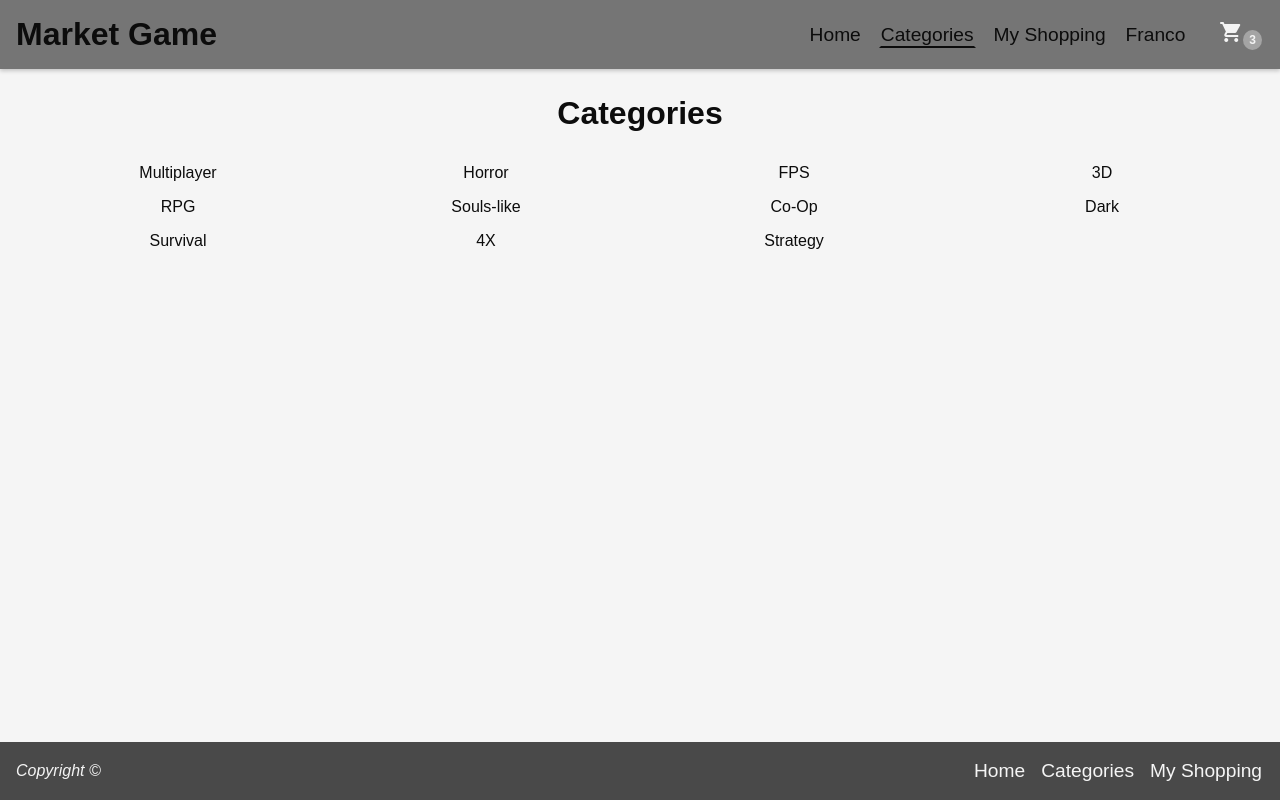
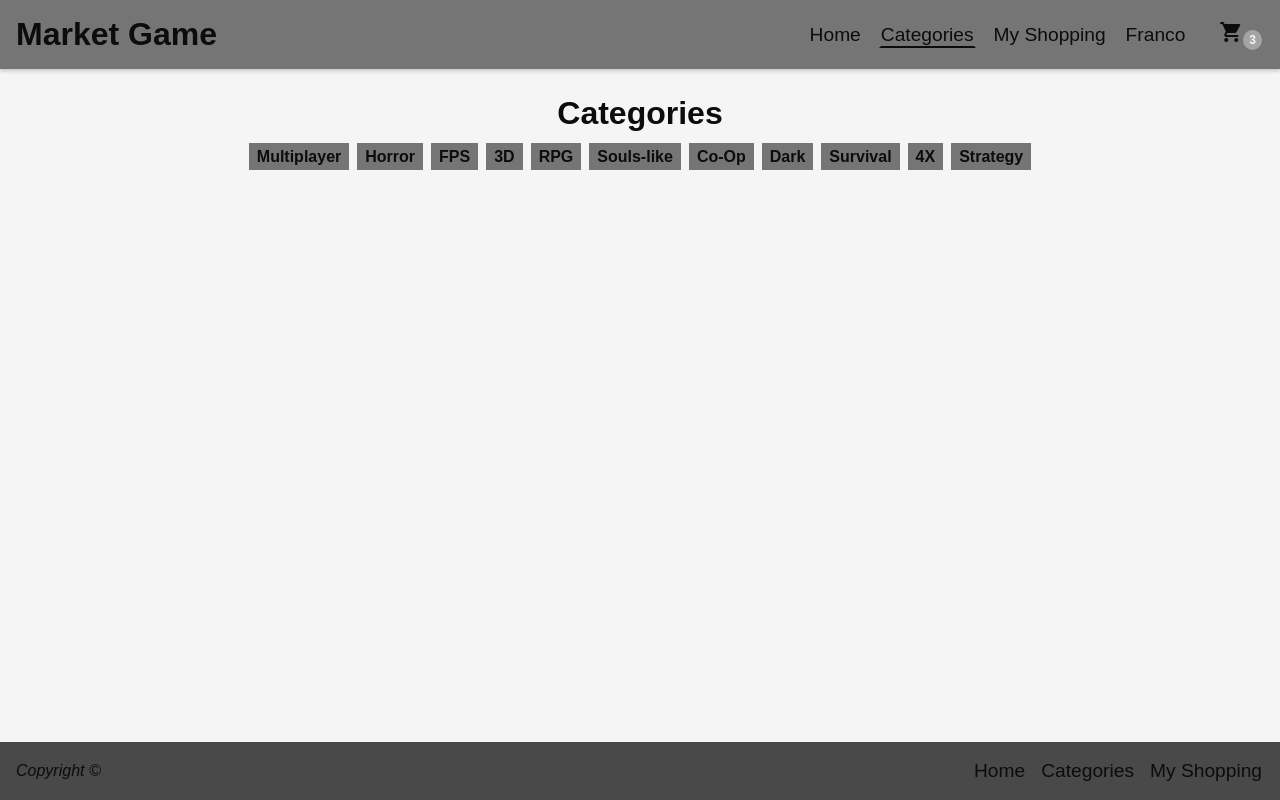
Before and after one commit to Kazte/marketgame-app, a React (Create React App) app: page /categories in a window 1280 px wide. Built offline with nearby package versions, Linux system fonts and the light colour scheme.

Commit message:
Mejora de lista de categorias

```diff
--- a/src/components/CartWidget.js
+++ b/src/components/CartWidget.js
@@ -3,7 +3,7 @@ const CartWidget = () => {
     return (
         <Link to="/cart">
             <div className="cartWidget">
-                <span className="material-icons icon--white">
+                <span className="material-icons icon--black">
                     shopping_cart
                     <span className="cartWidget__number">3</span>
                 </span>
--- /dev/null
+++ b/src/components/Categories.js
@@ -0,0 +1,14 @@
+import CategoriesListContainer from "./CategoriesListContainer";
+
+const Categories = () => {
+    return (
+        <>
+            <div className="categories">
+                <h1 className="categories__title">Categories</h1>
+                <CategoriesListContainer />
+            </div>
+        </>
+    );
+};
+
+export default Categories;
--- a/src/components/CategoriesList.js
+++ b/src/components/CategoriesList.js
@@ -2,17 +2,16 @@ import { Link } from "react-router-dom";
 
 const CategoriesList = ({ categories }) => {
     return (
-        <div className="categories">
-            <h1 className="title">Categories</h1>
         <div className="categoriesList">
             {categories.map((c) => {
                 return (
                     <div key={c.id} className="categoriesList__item">
-                            <Link to={`/products/${c.id}`}>{c.name}</Link>
+                        <Link className="categoriesList__item__link" to={`/products/${c.id}`}>
+                            {c.name}
+                        </Link>
                     </div>
                 );
             })}
-            </div>
         </div>
     );
 };
--- a/src/components/Home.js
+++ b/src/components/Home.js
@@ -3,10 +3,13 @@ import ItemListContainer from "./ItemListContainer";
 
 const Home = () => {
     return (
-        <section className="main__games">
-            <Aside />
-            <ItemListContainer />
-        </section>
+        <>
+            <h1 className="main__title">Games</h1>
+            <section className="main__games">
+                <Aside />
+                <ItemListContainer />
+            </section>
+        </>
     );
 };
 
--- a/src/components/ItemDetail.js
+++ b/src/components/ItemDetail.js
@@ -1,5 +1,6 @@
 import { Link } from "react-router-dom";
 import AddCartButton from "./AddCartButton";
+import CategoriesList from "./CategoriesList";
 
 const ItemDetail = ({ item, categories }) => {
     if (item)
@@ -17,15 +18,7 @@ const ItemDetail = ({ item, categories }) => {
                         <div className="itemDetail__main__description">
                             <div>{item.description}</div>
                             <div className="itemDetail__main__description__categoriesList">
-                                {categories.map((c) => {
-                                    return (
-                                        <div key={c.id} className="itemDetail__main__description__categoriesList__item">
-                                            <Link className="itemDetail__main__description__categoriesList__item__link" to={`/products/${c.id}`}>
-                                                {c.name}
-                                            </Link>
-                                        </div>
-                                    );
-                                })}
+                                <CategoriesList categories={categories} />
                             </div>
                         </div>
                     </section>
--- a/src/components/Main.js
+++ b/src/components/Main.js
@@ -1,10 +1,12 @@
 import { Route, Routes } from "react-router-dom";
 import Aside from "./Aside";
 import CartShop from "./CartShop";
+import Categories from "./Categories";
 import CategoriesListContainer from "./CategoriesListContainer";
 import Home from "./Home";
 import ItemDetailContainer from "./ItemDetailContainer";
 import ItemListContainer from "./ItemListContainer";
+import User from "./User";
 
 const Main = () => {
     return (
@@ -15,8 +17,8 @@ const Main = () => {
                 <Route path="/products/:categoryId" element={<ItemListContainer />} />
                 <Route path="/myshopping" element={<p>My Shoppings</p>} />
                 <Route path="/cart" element={<CartShop />} />
-                <Route path="/categories" element={<CategoriesListContainer />} />
-                <Route path="/user/:username" element={<p>User</p>} />
+                <Route path="/categories" element={<Categories />} />
+                <Route path="/user" element={<User />} />
             </Routes>
         </main>
     );
--- a/src/components/NavBar.js
+++ b/src/components/NavBar.js
@@ -29,7 +29,7 @@ const NavBar = (props) => {
                 <NavLink className="nav__link" to="/myshopping">
                     My Shopping
                 </NavLink>
-                <NavLink className="nav__link" to={`/user/${props.name}`}>
+                <NavLink className="nav__link" to={"/user"}>
                     {props.name}
                 </NavLink>
                 <CartWidget />
--- /dev/null
+++ b/src/components/User.js
@@ -0,0 +1,5 @@
+const User = () => {
+    return <div>User</div>;
+};
+
+export default User;
--- a/src/style.scss
+++ b/src/style.scss
@@ -60,7 +60,9 @@ a {
     nav {
         a {
             margin-left: 1rem;
-            color: whitesmoke;
+            color: $secondary-text;
+            align-items: center;
+            font-size: 1.2rem;
         }
     }
 }
@@ -83,16 +85,18 @@ a {
         margin: 10px auto;
         width: 100%;
         text-align: center;
+        color: $secondary-text;
     }
 
     &__games {
-        display: grid;
-        grid-template-columns: minmax(180px, 200px) 5fr;
+        display: flex;
     }
 }
 
 .filters {
-    background-color: $primary;
+    width: 150px;
+    color: $secondary-text;
+    padding: 5px;
     &__list {
         li {
             list-style: none;
@@ -100,6 +104,7 @@ a {
             padding: 5px;
             margin: 2px;
             &:hover {
+                color: $primary-text;
                 background-color: $accenture;
             }
         }
@@ -112,7 +117,7 @@ a {
     display: flex;
     justify-content: space-between;
     align-items: center;
-    color: $primary-text;
+    color: $secondary-text;
 }
 
 .material-icons {
@@ -129,7 +134,10 @@ a {
 }
 
 .icon--black {
-    @include icon($accenture);
+    @include icon($secondary-text);
+    &:hover {
+        color: $primary-dark;
+    }
 }
 
 .nav {
@@ -168,14 +176,8 @@ a {
 .itemListCointainer {
     width: 100%;
     height: 100%;
-    margin: 1rem auto;
-    padding: 1rem;
-
-    // display: flex;
-    // flex-wrap: wrap;
-    // justify-content: center;
-    // align-items: center;
-    // gap: 25px;
+    margin: 5px auto;
+    padding: 5px;
 
     display: grid;
     grid-template-columns: repeat(auto-fit, minmax(260px, 1fr));
@@ -341,27 +343,39 @@ a {
 }
 
 .categories {
-    .categoriesList {
-        width: 100%;
-        height: 100%;
-        margin: 1rem auto;
-        padding: 1rem;
+    width: 940px;
+    margin: 10px auto;
+    display: flex;
+    flex-flow: column;
+    justify-content: center;
+    align-items: center;
 
-        display: grid;
-        grid-template-columns: repeat(auto-fit, minmax(260px, 1fr));
-        gap: 16px;
-        align-content: flex-start;
-        justify-content: center;
+    &__title {
+        text-align: center;
+        color: $secondary-text;
+        margin-bottom: 16px;
+    }
+}
 
-        text-align: center;
-
-        & a {
-            padding: 0.25rem;
-            margin: 1rem;
+.categoriesList {
+    margin: auto 5px 5px 5px;
+    font-size: 1rem;
+    font-weight: 600;
+    display: flex;
+    flex-flow: row wrap;
+    gap: 8px;
+    &__item {
+        &__link {
+            padding: 5px 8px;
             color: $secondary-text;
+            background-color: $primary;
+            cursor: pointer;
+            height: 100%;
+            width: 100%;
 
             &:hover {
-                color: $accenture;
+                color: $primary-text;
+                background-color: $primary-dark;
             }
         }
     }
@@ -381,7 +395,6 @@ a {
         display: flex;
         flex-flow: column;
         gap: 16px;
-        margin: 16px 0px;
         width: 940px;
         margin: 10px auto;
     }
@@ -402,24 +415,6 @@ a {
 
             &__categoriesList {
                 margin-top: auto;
-                font-size: 1rem;
-                display: flex;
-                gap: 8px;
-
-                &__item {
-                    &__link {
-                        padding: 2px 5px;
-                        color: $secondary-text;
-                        background-color: $primary;
-                        cursor: pointer;
-                        height: 100%;
-                        width: 100%;
-                        &:hover {
-                            color: $primary-text;
-                            background-color: $primary-dark;
-                        }
-                    }
-                }
             }
         }
     }
```
Also changed, not shown: package.json (indentation only). Lines whose indentation alone changed are shown as unchanged.
